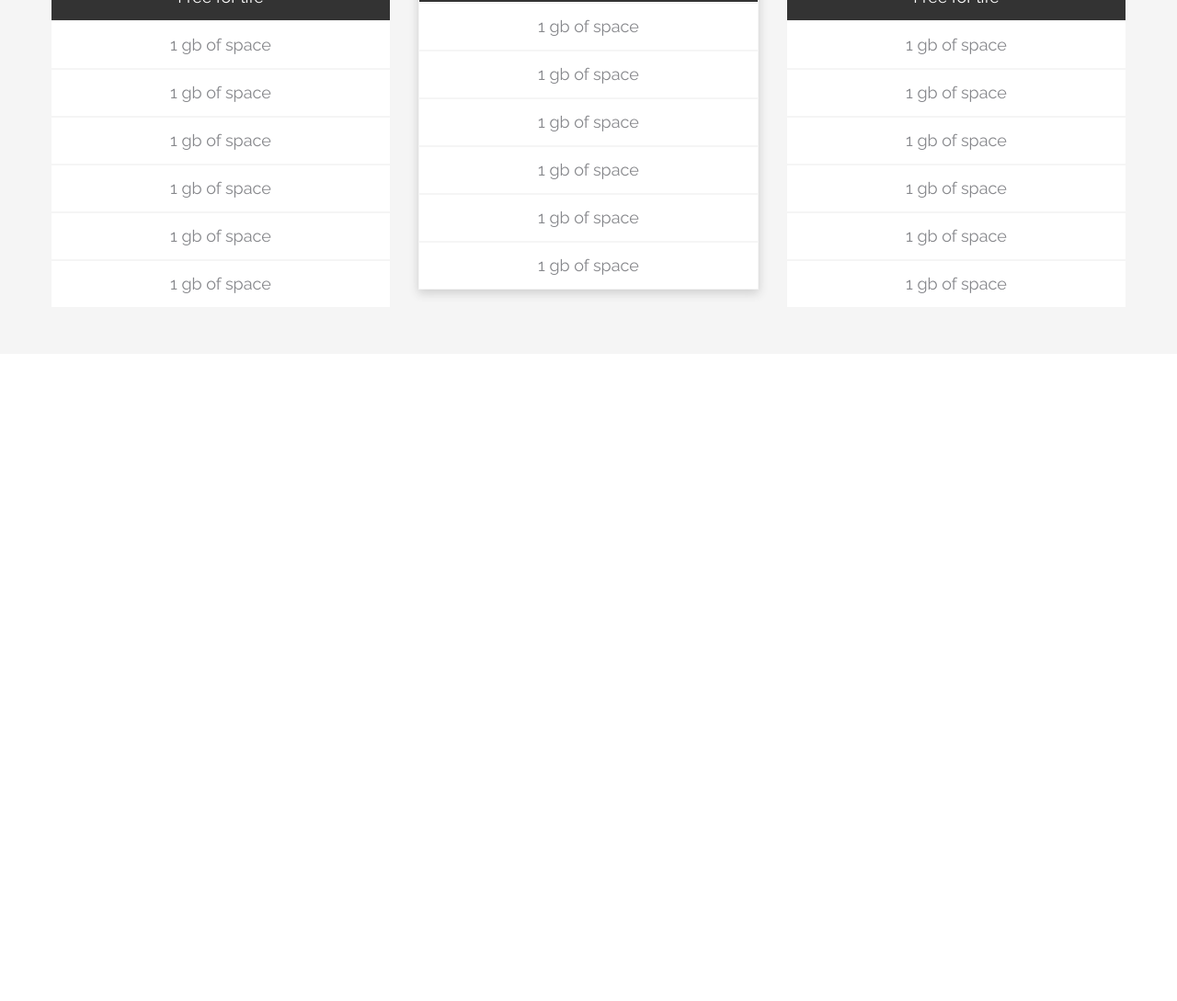
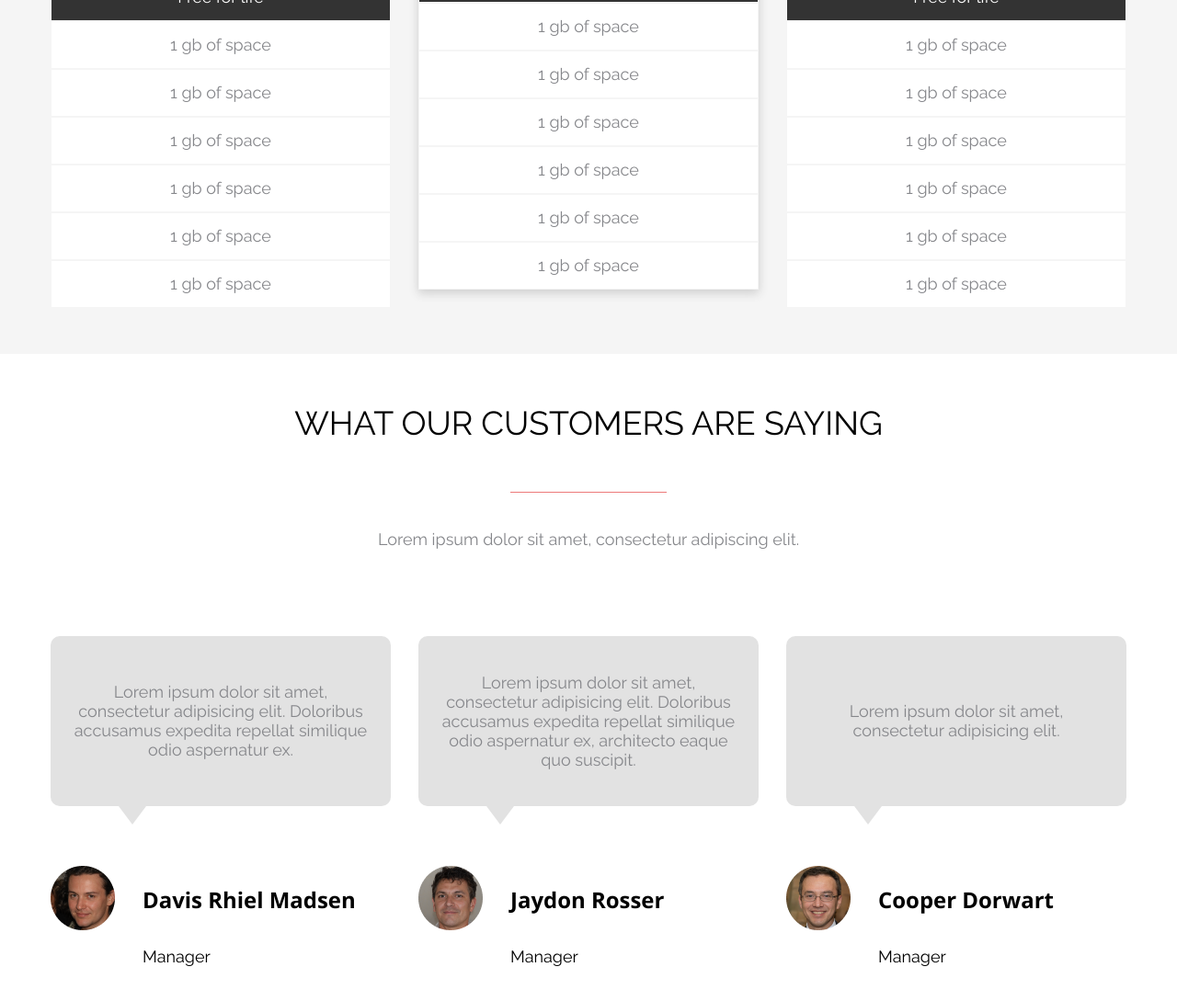
Before and after one commit to payne52/AXIT, a plain HTML site: page index.html in a window 1280 px wide. Shown: the part 3086-4175 px from the top of the page at 92% size. Before the commit the page ends 3471 px from the top, so only its background shows below. Drawn offline with Linux system fonts and the light colour scheme.

Commit message:
create section Reviews

```diff
--- a/css/basic.css
+++ b/css/basic.css
@@ -25,6 +25,10 @@ h3 {
 h4 {
     font-size: 1.33em;
 }
+h5 {
+    font-weight: 400;
+    font-size: 1em;
+}
 section {
     padding-bottom: 50px;
 }
@@ -47,7 +51,7 @@ section {
     width: 170px;
     border-bottom: 1px solid #EC7979;
 }
-.section__description {
+.section__description-text {
     color: #86878B;
     text-align: center;
     margin: 40px 0 95px;
--- a/css/pricing.css
+++ b/css/pricing.css
@@ -17,7 +17,7 @@
 }
 .pricing__option__title,
 .pricing__option__price,
-.pricing__option__description {
+.pricing__option__description-text {
     color: #fff;
     background-color: #333;
     border: 1px solid #F5F5F5;
@@ -35,7 +35,7 @@
     font-size: 2em;
     line-height: 100px;
 }
-.pricing__option__description {
+.pricing__option__description-text {
     line-height: 50px;
 }
 .pricing__option__items-list {
--- /dev/null
+++ b/css/reviews.css
@@ -0,0 +1,42 @@
+.reviews__authors {
+    display: grid;
+    column-gap: 30px;
+    row-gap: 65px;
+    grid-template-columns: repeat(3, 1fr);
+    grid-template-rows: repeat(2, auto);
+    grid-auto-flow: column;
+}
+.reviews__author__message {
+    display: flex;
+    align-items: center;
+    background-color: #E2E2E2;
+    border-radius: 10px;
+    padding: 40px 20px;
+    position: relative;
+}
+.reviews__author__message::after {
+    content: '';
+    display: block;
+    width: 0;
+    height: 0;
+    border-top: 20px solid #E2E2E2;
+    border-left: 15px solid transparent;
+    border-right: 15px solid transparent;
+    position: absolute;
+    bottom: -20px;
+    left: 20%;
+}
+.reviews__author__message-text {
+    color: #86878B;
+    text-align: center;
+    margin: 0;
+}
+.reviews__author__information {
+    display: flex;
+}
+.reviews__author__name {
+    margin: 20px 0 35px 30px;
+}
+.reviews__author__post {
+    margin: 0 0 15px 30px;
+}
--- a/css/social-media.css
+++ b/css/social-media.css
@@ -8,10 +8,10 @@
 .social-media__description {
     width: 40%;
 }
-.social-media__description__title {
+.social-media__title {
     margin: 20px 0 38px;
 }
-.social-media__description__text {
+.social-media__text {
     color: #86878B;
 }
 .social-media__icons {
--- a/index.html
+++ b/index.html
@@ -17,6 +17,7 @@
         <link rel="stylesheet" href="./css/tabs.css">
         <link rel="stylesheet" href="./css/benefits.css">
         <link rel="stylesheet" href="./css/pricing.css">
+        <link rel="stylesheet" href="./css/reviews.css">
     </head>
     <body>
         <header class="header">
@@ -62,8 +63,8 @@
         <section class="social-media">
             <div class="container">
                 <div class="social-media__description">
-                    <h4 class="social-media__description__title">Social Media</h4>
-                    <p class="social-media__description__text">
+                    <h4 class="social-media__title">Social Media</h4>
+                    <p class="social-media__text">
                         Lorem ipsum dolor sit amet, consectetur adipiscing elit. Aenean euismod bibendum laoreet.
                     </p>
                 </div>
@@ -139,14 +140,16 @@
         <section class="benefits">
             <div class="container">
                 <h2 class="benefits__title section__title">Why this is awesome</h2>
-                <p class="benefits__description section__description">Lorem ipsum dolor sit amet, consectetur adipiscing elit.</p>
+                <p class="benefits__description-text section__description-text">
+                    Lorem ipsum dolor sit amet, consectetur adipiscing elit.
+                </p>
                 <ul class="benefits__list">
                     <li class="benefits__list-item">
                         <div class="benefits__icon-block">
                             <img src="./images/icons/lamp-icon.svg" alt="lamp-icon" class="benefits__icon">
                         </div>
                         <h4 class="benefits__list-item__title">Thoughtful Design</h4>
-                        <p class="benefits__list-item__description">
+                        <p class="benefits__list-item__description-text">
                             Lorem ipsum dolor sit amet, consectetur adipiscing
                             elit. Aenean euismod bibendum laoreet. Proin gravida  dolor sit amet lacus accumsan et viverra.
                         </p>
@@ -156,7 +159,7 @@
                             <img src="./images/icons/keyboard-icon.svg" alt="keyboard-icon" class="benefits__icon">
                         </div>
                         <h4 class="benefits__list-item__title">Thoughtful Design</h4>
-                        <p class="benefits__list-item__description">
+                        <p class="benefits__list-item__description-text">
                             Lorem ipsum dolor sit amet, consectetur adipiscing
                             elit. Aenean euismod bibendum laoreet. Proin gravida  dolor sit amet lacus accumsan et viverra.
                         </p>
@@ -166,7 +169,7 @@
                             <img src="./images/icons/lightning-icon.svg" alt="lightning-icon" class="benefits__icon">
                         </div>
                         <h4 class="benefits__list-item__title">Thoughtful Design</h4>
-                        <p class="benefits__list-item__description">
+                        <p class="benefits__list-item__description-text">
                             Lorem ipsum dolor sit amet, consectetur adipiscing
                             elit. Aenean euismod bibendum laoreet. Proin gravida  dolor sit amet lacus accumsan et viverra.
                         </p>
@@ -177,12 +180,20 @@
         <section class="pricing">
             <div class="container">
                 <h2 class="pricing__title section__title">Pricing options</h2>
-                <p class="pricing__description section__description">Lorem ipsum dolor sit amet, consectetur adipiscing elit.</p>
+                <p class="pricing__description-text section__description-text">
+                    Lorem ipsum dolor sit amet, consectetur adipiscing elit.
+                </p>
                 <div class="pricing__options">
                     <div class="pricing__option">
-                        <div class="pricing__option__title">Basic</div>
-                        <div class="pricing__option__price">$10</div>
-                        <p class="pricing__option__description">Free for life</p>
+                        <div class="pricing__option__title">
+                            Basic
+                        </div>
+                        <div class="pricing__option__price">
+                            $10
+                        </div>
+                        <p class="pricing__option__description-text">
+                            Free for life
+                        </p>
                         <ul class="pricing__option__items-list">
                             <li class="pricing__option__item">1 gb of space</li>
                             <li class="pricing__option__item">1 gb of space</li>
@@ -193,9 +204,15 @@
                         </ul>
                     </div>
                     <div class="pricing__option">
-                        <div class="pricing__option__title">Optima</div>
-                        <div class="pricing__option__price">$20</div>
-                        <p class="pricing__option__description">Free for life</p>
+                        <div class="pricing__option__title">
+                            Optima
+                        </div>
+                        <div class="pricing__option__price">
+                            $20
+                        </div>
+                        <p class="pricing__option__description-text">
+                            Free for life
+                        </p>
                         <ul class="pricing__option__items-list">
                             <li class="pricing__option__item">1 gb of space</li>
                             <li class="pricing__option__item">1 gb of space</li>
@@ -206,9 +223,15 @@
                         </ul>
                     </div>
                     <div class="pricing__option">
-                        <div class="pricing__option__title">Pro</div>
-                        <div class="pricing__option__price">$30</div>
-                        <p class="pricing__option__description">Free for life</p>
+                        <div class="pricing__option__title">
+                            Pro
+                        </div>
+                        <div class="pricing__option__price">
+                            $30
+                        </div>
+                        <p class="pricing__option__description-text">
+                            Free for life
+                        </p>
                         <ul class="pricing__option__items-list">
                             <li class="pricing__option__item">1 gb of space</li>
                             <li class="pricing__option__item">1 gb of space</li>
@@ -221,5 +244,77 @@
                 </div>
             </div>
         </section>
+        <section class="reviews">
+            <div class="container">
+                <h2 class="reviews__title section__title">What our customers are saying</h2>
+                <p class="pricing__description-text section__description-text">
+                    Lorem ipsum dolor sit amet, consectetur adipiscing elit.
+                </p>
+                <div class="reviews__authors">
+                    <div class="reviews__author__message">
+                        <p class="reviews__author__message-text">
+                            Lorem ipsum dolor sit amet,
+                            consectetur adipisicing elit. Doloribus
+                            accusamus expedita repellat similique
+                            odio aspernatur ex.
+                        </p>
+                    </div>
+                    <div class="reviews__author__information">
+                        <div class="reviews__author__avatar">
+                            <img src="./images/authors/Davis-Rhiel-Madsen.png" alt="Davis-Rhiel-Madsen" class="reviews__author__avatar-img">
+                        </div>
+                        <div class="reviews__author__data">
+                            <h4 class="reviews__author__name">
+                                Davis Rhiel Madsen
+                            </h4>
+                            <h5 class="reviews__author__post">
+                                Manager
+                            </h5>
+                        </div>
+                    </div>
+                    <div class="reviews__author__message">
+                        <p class="reviews__author__message-text">
+                            Lorem ipsum dolor sit amet,
+                            consectetur adipisicing elit. Doloribus
+                            accusamus expedita repellat similique
+                            odio aspernatur ex, architecto eaque
+                            quo suscipit.
+                        </p>
+                    </div>
+                    <div class="reviews__author__information">
+                        <div class="reviews__author__avatar">
+                            <img src="./images/authors/Jaydon-Rosser.png" alt="Davis-Rhiel-Madsen" class="reviews__author__avatar-img">
+                        </div>
+                        <div class="reviews__author__data">
+                            <h4 class="reviews__author__name">
+                                Jaydon Rosser
+                            </h4>
+                            <h5 class="reviews__author__post">
+                                Manager
+                            </h5>
+                        </div>
+                    </div>
+                    <div class="reviews__author__message">
+                        <p class="reviews__author__message-text">
+                            Lorem ipsum dolor sit amet,
+                            consectetur adipisicing elit.
+                        </p>
+                    </div>
+                    <div class="reviews__author__information">
+                        <div class="reviews__author__avatar">
+                            <img src="./images/authors/Cooper-Dorwart.png" alt="Davis-Rhiel-Madsen" class="reviews__author__avatar-img">
+                        </div>
+                        <div class="reviews__author__data">
+                            <h4 class="reviews__author__name">
+                                Cooper Dorwart
+                            </h4>
+                            <h5 class="reviews__author__post">
+                                Manager
+                            </h5>
+                        </div>
+                    </div>
+                </div>
+            </div>
+        </section>
     </body>
 </html>
```
Also changed, not shown: README.md, images/authors/Cooper-Dorwart.png (added), images/authors/Davis-Rhiel-Madsen.png (added), images/authors/Jaydon-Rosser.png (added).
